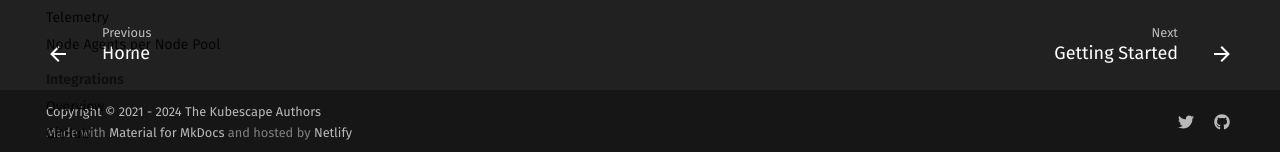
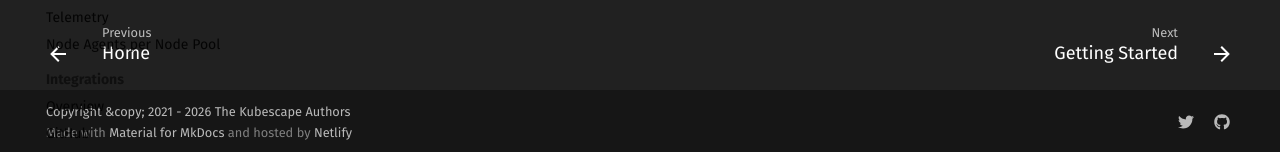
Before and after one commit to kubescape/kubescape.io, an MkDocs documentation site: the page built from docs/docs/index.md, in a window 1280 px wide. Shown: the part 745-897 px from the top of the page. Built offline with MkDocs 1.6.1 and Material for MkDocs 9.7.7, drawn with Linux system fonts in a browser that asks for light colours; comment, search, counter and statistics services are not loaded.

Commit message:
Update copyright year from 2024 to 2026 in mkdocs.yml
Co-authored-by: Oshratn <45561829+Oshratn@users.noreply.github.com>

```diff
--- a/mkdocs.yml
+++ b/mkdocs.yml
@@ -45,7 +45,7 @@ extra:
 extra_css:
   - stylesheets/extra.css
 copyright:
-  Copyright &copy; 2021 - 2024 <a href="https://kubescape.devstats.cncf.io/d/66/developer-activity-counts-by-companies?orgId=1">The Kubescape Authors</a>
+  Copyright &amp;copy; 2021 - 2026 <a href="https://kubescape.devstats.cncf.io/d/66/developer-activity-counts-by-companies?orgId=1">The Kubescape Authors</a>
 nav:
     - Home: 'index.md'
     - Docs:
```
